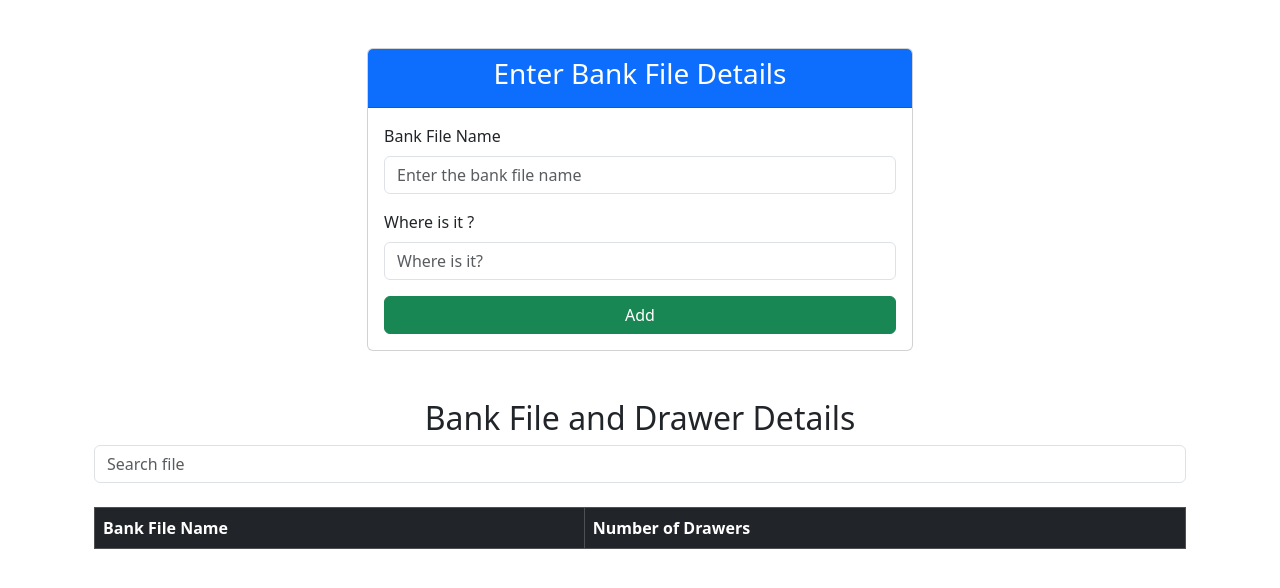
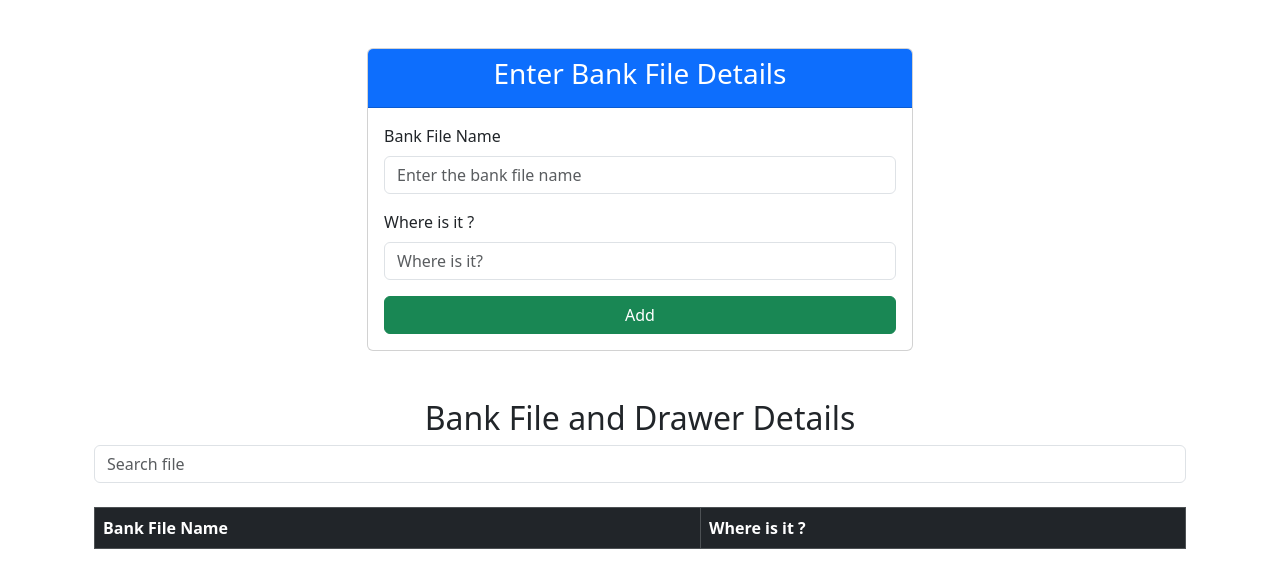
Before and after one commit to Full-StackDevPritam/cbbfilesystem, a website: page index.html in a window 1280 px wide. Drawn offline with nearby package versions, Linux system fonts and the light colour scheme; no server answers.

Commit message:
Changes in html

```diff
--- a/index.html
+++ b/index.html
@@ -49,7 +49,7 @@
                 <thead class="table-dark">
                     <tr>
                         <th>Bank File Name</th>
-                        <th>Number of Drawers</th>
+                        <th>Where is it ?</th>
                     </tr>
                 </thead>
                 <tbody id="tableBody">
```
